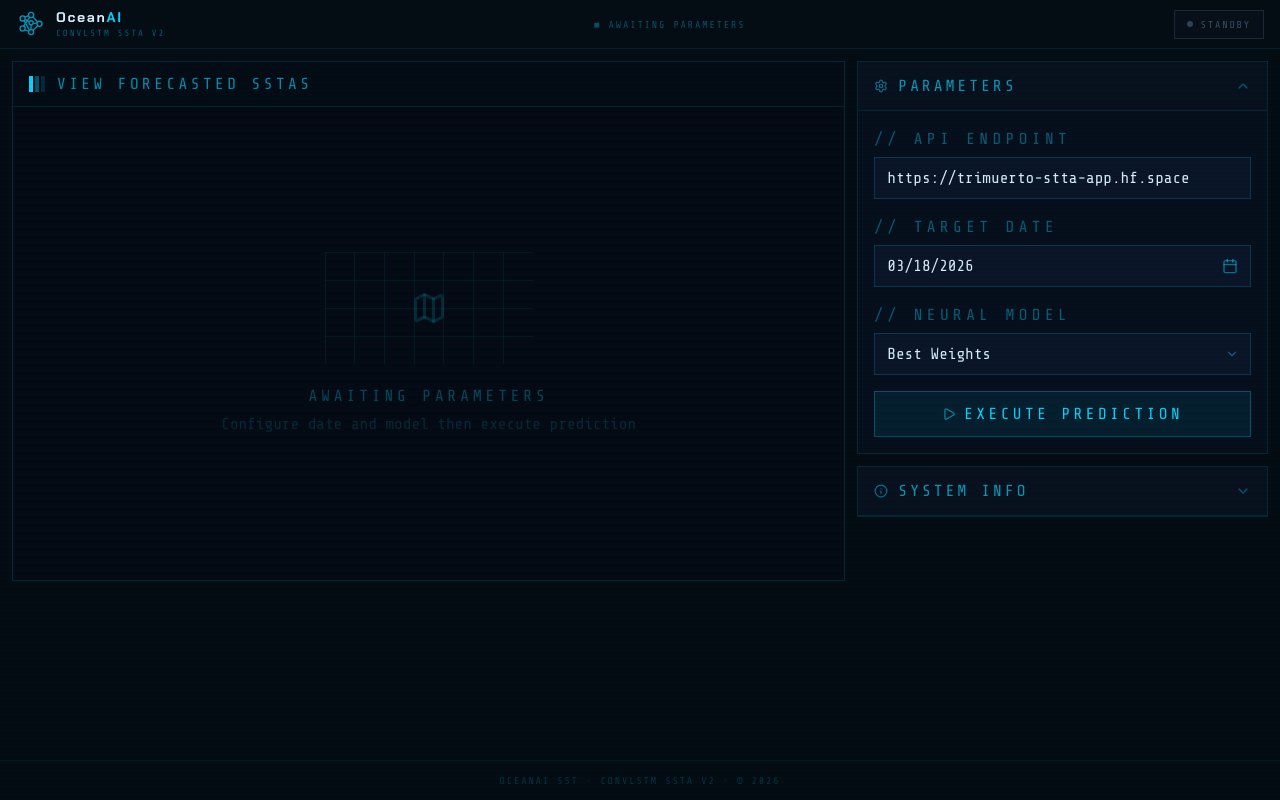
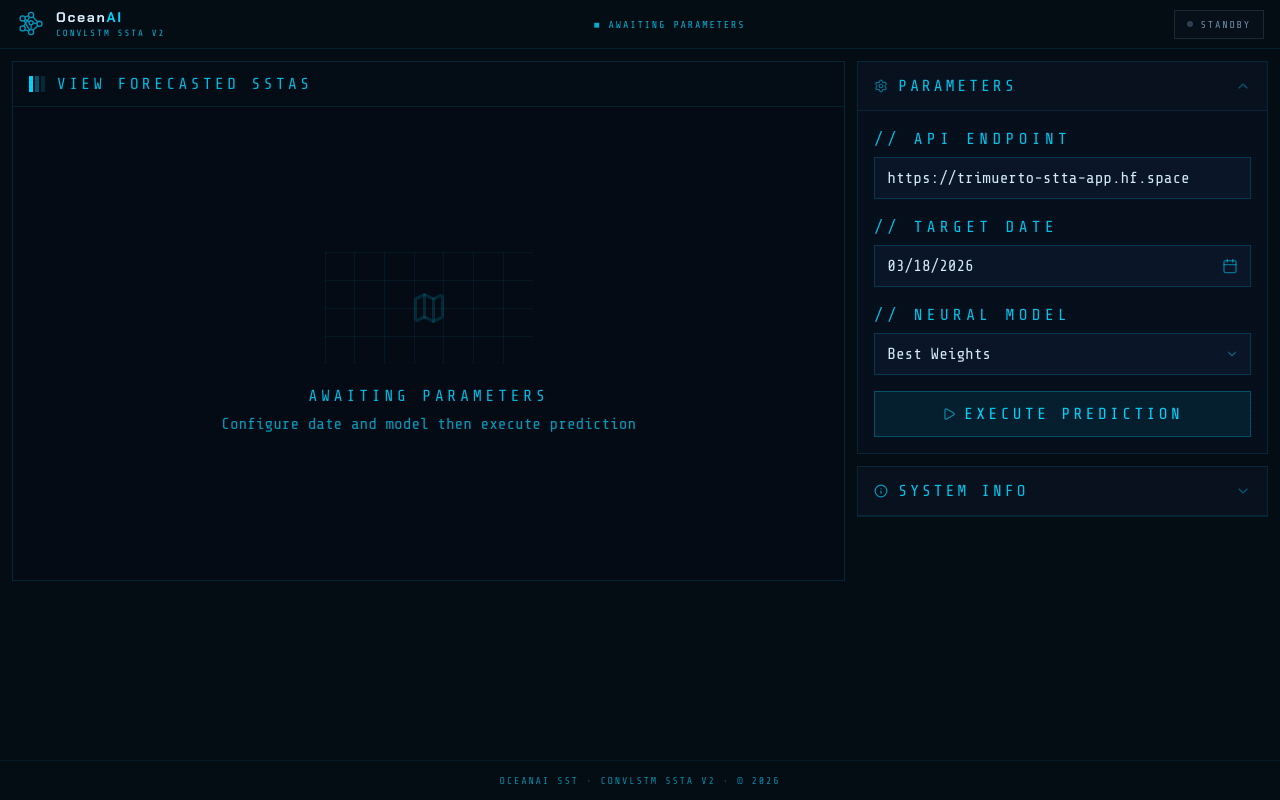
Before and after one commit to Valsodark/sst, a React (Vite) app: page / in a window 1280 px wide. Built offline with nearby package versions, Linux system fonts and the light colour scheme.

Commit message:
style changes

```diff
--- a/src/App.tsx
+++ b/src/App.tsx
@@ -31,9 +31,9 @@ const DIFF_ENTRIES = [
 
 const DiffLegend = ({ horizontal = false }: { horizontal?: boolean }) => (
   <div className={`bg-[#09162a] border border-[#00d4ff]/12 p-2 font-data text-[16px] tracking-wider flex ${horizontal ? 'flex-row items-center justify-center gap-3 w-auto flex-wrap max-w-full' : 'flex-col justify-center gap-1 shrink-0 w-[100px]'}`}>
-    <div className={`text-[#00d4ff]/40 uppercase text-center ${horizontal ? 'pr-2 border-r border-[#00d4ff]/15' : 'mb-1 border-b border-[#00d4ff]/15 pb-1'}`}>Error</div>
+    <div className={`text-[#00d4ff]/90 uppercase text-center ${horizontal ? 'pr-2 border-r border-[#00d4ff]/15' : 'mb-1 border-b border-[#00d4ff]/15 pb-1'}`}>Error</div>
     {DIFF_ENTRIES.map(({ color, label }) => (
-      <div key={label} className="flex items-center gap-1.5 whitespace-nowrap text-[#a8c8e8]/60">
+      <div key={label} className="flex items-center gap-1.5 whitespace-nowrap text-[#a8c8e8]/85">
         <span className="w-2 h-2 shrink-0" style={{ backgroundColor: color }} />
         {label}
       </div>
@@ -586,7 +586,7 @@ ${csvData}`;
           style={{borderBottom:'1px solid rgba(0,212,255,0.1)',background:'#08111e'}}>
           <div className="flex items-center gap-2.5">
             <Settings className="w-3.5 h-3.5" style={{color:'rgba(0,212,255,0.5)'}} />
-            <span className="font-data text-[16px] tracking-[0.2em] uppercase" style={{color:'rgba(0,212,255,0.7)'}}>Parameters</span>
+            <span className="font-data text-[16px] tracking-[0.2em] uppercase" style={{color:'rgba(0,212,255,0.92)'}}>Parameters</span>
           </div>
           <ChevronDown className={`w-4 h-4 transition-transform ${openSections.includes('controls') ? 'rotate-180' : ''}`} style={{color:'rgba(0,212,255,0.35)'}} />
         </button>
@@ -594,18 +594,18 @@ ${csvData}`;
           <div className="p-4">
             <form onSubmit={handlePredict} className="space-y-4">
               <div>
-                <label className="block font-data text-[16px] tracking-[0.28em] uppercase mb-1.5" style={{color:'rgba(0,212,255,0.4)'}}>// API Endpoint</label>
+                <label className="block font-data text-[16px] tracking-[0.28em] uppercase mb-1.5" style={{color:'rgba(0,212,255,0.92)'}}>// API Endpoint</label>
                 <input type="text" value={apiUrl} onChange={e => setApiUrl(e.target.value)}
                   className="w-full px-3 py-2 font-data text-[16px] focus:outline-none"
                   style={{background:'#0a1628',border:'1px solid rgba(0,212,255,0.18)',color:'#d4eaf7'}}
                   placeholder="https://trimuerto-stta-app.hf.space" required disabled />
               </div>
               <div>
-                <label className="block font-data text-[16px] tracking-[0.28em] uppercase mb-1.5" style={{color:'rgba(0,212,255,0.4)'}}>// Target Date</label>
+                <label className="block font-data text-[16px] tracking-[0.28em] uppercase mb-1.5" style={{color:'rgba(0,212,255,0.92)'}}>// Target Date</label>
                 <DatePicker value={targetDate} onChange={setTargetDate} min="2026-03-04" max="2026-03-18" />
               </div>
               <div>
-                <label className="block font-data text-[16px] tracking-[0.28em] uppercase mb-1.5" style={{color:'rgba(0,212,255,0.4)'}}>// Neural Model</label>
+                <label className="block font-data text-[16px] tracking-[0.28em] uppercase mb-1.5" style={{color:'rgba(0,212,255,0.92)'}}>// Neural Model</label>
                 <div className="relative">
                   <select value={selectedModel} onChange={e => setSelectedModel(e.target.value)}
                     className="w-full pl-3 pr-9 py-2 font-data text-[16px] focus:outline-none"
@@ -641,7 +641,7 @@ ${csvData}`;
             style={{borderBottom:'1px solid rgba(0,212,255,0.1)',background:'#08111e'}}>
             <div className="flex items-center gap-2.5">
               <Activity className="w-3.5 h-3.5" style={{color:'rgba(0,212,255,0.5)'}} />
-              <span className="font-data text-[16px] tracking-[0.2em] uppercase" style={{color:'rgba(0,212,255,0.7)'}}>Analysis Results</span>
+              <span className="font-data text-[16px] tracking-[0.2em] uppercase" style={{color:'rgba(0,212,255,0.92)'}}>Analysis Results</span>
             </div>
             <ChevronDown className={`w-4 h-4 transition-transform ${openSections.includes('metrics') ? 'rotate-180' : ''}`} style={{color:'rgba(0,212,255,0.35)'}} />
           </button>
@@ -666,7 +666,7 @@ ${csvData}`;
                     ? <><Activity className="w-3.5 h-3.5" /> View AI Summary</>
                     : <><Activity className="w-3.5 h-3.5" /> Generate AI Summary</>}
               </button>
-              <p className="font-data text-[11px] lg:text-[13px] tracking-[0.12em] text-center" style={{color:'rgba(129,140,248,0.4)'}}>
+              <p className="font-data text-[11px] lg:text-[13px] tracking-[0.12em] text-center" style={{color:'rgba(129,140,248,0.85)'}}>
                 Optional · powered by Puter AI · sign-in required
               </p>
             </div>
@@ -679,16 +679,16 @@ ${csvData}`;
         <button onClick={() => toggleSection('about')} className="w-full px-4 py-3 flex items-center justify-between transition-colors"
           style={{borderBottom:'1px solid rgba(0,212,255,0.1)',background:'#08111e'}}>
           <div className="flex items-center gap-2.5">
-            <Info className="w-3.5 h-3.5" style={{color:'rgba(0,212,255,0.5)'}} />
-            <span className="font-data text-[16px] tracking-[0.2em] uppercase" style={{color:'rgba(0,212,255,0.7)'}}>System Info</span>
+            <Info className="w-3.5 h-3.5" style={{color:'rgba(0,212,255,0.7)'}} />
+            <span className="font-data text-[16px] tracking-[0.2em] uppercase" style={{color:'rgba(0,212,255,0.92)'}}>System Info</span>
           </div>
           <ChevronDown className={`w-4 h-4 transition-transform ${openSections.includes('about') ? 'rotate-180' : ''}`} style={{color:'rgba(0,212,255,0.35)'}} />
         </button>
         {openSections.includes('about') && (
-          <div className="p-4 space-y-3 font-data text-[16px] leading-relaxed" style={{color:'rgba(0,212,255,0.4)'}}>
+          <div className="p-4 space-y-3 font-data text-[16px] leading-relaxed" style={{color:'rgba(168,210,235,0.96)'}}>
             <p>ConvLSTM neural network trained on global Sea Surface Temperature Anomaly (SSTa) data. Ingests 10 prior days and outputs the predicted anomaly map for the target date.</p>
             <div className="pt-3" style={{borderTop:'1px solid rgba(0,212,255,0.1)'}}>
-              <div className="mb-1" style={{color:'rgba(0,212,255,0.55)'}}>// Error Map Key</div>
+              <div className="mb-1" style={{color:'rgba(0,212,255,0.92)'}}>// Error Map Key</div>
               <p>Positive (red) → over-predicted. Negative (blue) → under-predicted. Near-zero (white) → high accuracy.</p>
             </div>
           </div>
@@ -719,19 +719,19 @@ ${csvData}`;
                 <div className="text-sm font-bold tracking-[0.12em]" style={{color:'#d4eaf7'}}>
                   Ocean<span style={{color:'#00d4ff'}}>AI</span>
                 </div>
-                <div className="font-data text-[9px] tracking-[0.22em] uppercase" style={{color:'rgba(0,212,255,0.4)'}}>
+                <div className="font-data text-[9px] tracking-[0.22em] uppercase" style={{color:'rgba(0,212,255,0.85)'}}>
                   ConvLSTM SSTa v2
                 </div>
               </div>
             </div>
 
             {/* Center readout */}
-            <div className="hidden md:flex items-center gap-6 font-data text-[10px] tracking-[0.18em] uppercase" style={{color:'rgba(0,212,255,0.35)'}}>
+            <div className="hidden md:flex items-center gap-6 font-data text-[10px] tracking-[0.18em] uppercase" style={{color:'rgba(0,212,255,0.82)'}}>
               {result ? (
                 <>
-                  <span style={{color:'rgba(0,212,255,0.55)'}}>DATE: {result.target_date}</span>
+                  <span style={{color:'rgba(0,212,255,0.82)'}}>DATE: {result.target_date}</span>
                   {result.mse !== null && <span>MSE: {result.mse.toFixed(4)}</span>}
-                  <span style={{color:'rgba(52,211,153,0.6)'}}>■ DATA LOADED</span>
+                  <span style={{color:'rgba(52,211,153,0.88)'}}>■ DATA LOADED</span>
                 </>
               ) : <span>■ AWAITING PARAMETERS</span>}
             </div>
@@ -742,7 +742,7 @@ ${csvData}`;
                 style={{
                   border: `1px solid ${isLoading ? 'rgba(251,191,36,0.3)' : result ? 'rgba(0,212,255,0.25)' : 'rgba(100,140,170,0.2)'}`,
                   background: isLoading ? 'rgba(251,191,36,0.04)' : result ? 'rgba(0,212,255,0.05)' : 'rgba(100,140,170,0.03)',
-                  color: isLoading ? '#fbbf24' : result ? '#00d4ff' : 'rgba(100,140,170,0.5)',
+                  color: isLoading ? '#fbbf24' : result ? '#00d4ff' : 'rgba(130,165,195,0.85)',
                 }}>
                 <div className="w-1.5 h-1.5 rounded-full" style={{
                   background: isLoading ? '#fbbf24' : result ? '#00d4ff' : 'rgba(100,140,170,0.4)',
@@ -776,7 +776,7 @@ ${csvData}`;
                     <div className="w-1 h-4" style={{background:'rgba(0,212,255,0.35)'}} />
                     <div className="w-1 h-4" style={{background:'rgba(0,212,255,0.15)'}} />
                   </div>
-                  <span className="font-data text-[11px] lg:text-[16px] tracking-[0.22em] uppercase" style={{color:'rgba(0,212,255,0.65)'}}>
+                  <span className="font-data text-[11px] lg:text-[16px] tracking-[0.22em] uppercase" style={{color:'rgba(0,212,255,0.88)'}}>
                     View Forecasted SSTAs
                   </span>
                 </div>
@@ -800,7 +800,7 @@ ${csvData}`;
                       <div className="absolute inset-0 rounded-full" style={{border:'1px solid rgba(0,212,255,0.4)',animation:'sonar-ping 1.4s ease-out infinite'}} />
                       <div className="absolute inset-0 rounded-full" style={{border:'1px solid rgba(0,212,255,0.25)',animation:'sonar-ping 1.4s ease-out 0.7s infinite'}} />
                     </div>
-                    <div className="font-data text-[16px] tracking-[0.3em] uppercase text-center" style={{color:'rgba(0,212,255,0.4)',animation:'pulse 2s ease-in-out infinite'}}>
+                    <div className="font-data text-[16px] tracking-[0.3em] uppercase text-center" style={{color:'rgba(0,212,255,0.92)',animation:'pulse 2s ease-in-out infinite'}}>
                       Neural Model Processing...
                     </div>
                   </div>
@@ -819,8 +819,8 @@ ${csvData}`;
                       </div>
                     </div>
                     <div className="text-center">
-                      <div className="font-data text-[16px] tracking-[0.25em] uppercase" style={{color:'rgba(0,212,255,0.3)'}}>Awaiting Parameters</div>
-                      <div className="font-data text-[16px] mt-1" style={{color:'rgba(0,212,255,0.15)'}}>Configure date and model then execute prediction</div>
+                      <div className="font-data text-[16px] tracking-[0.25em] uppercase" style={{color:'rgba(0,212,255,0.88)'}}>Awaiting Parameters</div>
+                      <div className="font-data text-[16px] mt-1" style={{color:'rgba(0,212,255,0.72)'}}>Configure date and model then execute prediction</div>
                     </div>
                   </div>
                 ) : currentMap ? (
@@ -830,7 +830,7 @@ ${csvData}`;
                       {timeStep < 10 ? (
                         <div className="flex items-center gap-2">
                           <div className="w-1.5 h-1.5 rounded-full" style={{background:'#00d4ff'}} />
-                          <span className="font-data text-[11px] lg:text-[16px] tracking-[0.2em] uppercase" style={{color:'rgba(0,212,255,0.6)'}}>
+                          <span className="font-data text-[11px] lg:text-[16px] tracking-[0.2em] uppercase" style={{color:'rgba(0,212,255,0.88)'}}>
                             Input Sequence — Day {timeStep + 1} / 10
                           </span>
                         </div>
@@ -870,7 +870,7 @@ ${csvData}`;
                           {timeStep < 10 ? `IN-D${String(timeStep+1).padStart(2,'0')}` : predictionView.slice(0,4).toUpperCase()}
                         </div>
                         {(!result.actual && timeStep === 10 && predictionView === 'actual') || (!result.difference && timeStep === 10 && predictionView === 'difference') ? (
-                          <div className="w-full h-full flex items-center justify-center font-data text-[16px] tracking-widest uppercase" style={{color:'rgba(0,212,255,0.2)'}}>No Data Available</div>
+                          <div className="w-full h-full flex items-center justify-center font-data text-[16px] tracking-widest uppercase" style={{color:'rgba(0,212,255,0.75)'}}>No Data Available</div>
                         ) : (
                           <>
                             {isViewTransitioning && (
@@ -908,20 +908,20 @@ ${csvData}`;
               {result && (
                 <div className="px-4 py-3" style={{borderTop:'1px solid rgba(0,212,255,0.1)',background:'rgba(4,12,20,0.8)'}}>
                   <div className="flex items-center justify-between mb-2.5">
-                    <span className="font-data text-[11px] lg:text-[16px] tracking-[0.28em] uppercase" style={{color:'rgba(0,212,255,0.35)'}}>Temporal Navigation</span>
+                    <span className="font-data text-[11px] lg:text-[16px] tracking-[0.28em] uppercase" style={{color:'rgba(0,212,255,0.88)'}}>Temporal Navigation</span>
                     <button
                       onClick={() => { if (!isPlaying && timeStep >= 10) setTimeStep(0); setIsPlaying(!isPlaying); }}
                       className="flex items-center gap-1.5 font-data text-[11px] lg:text-[16px] tracking-[0.2em] uppercase px-2.5 py-1 transition-all"
-                      style={{border:'1px solid rgba(0,212,255,0.18)',color:'rgba(0,212,255,0.55)'}}>
+                      style={{border:'1px solid rgba(0,212,255,0.18)',color:'rgba(0,212,255,0.82)'}}>
                       {isPlaying ? <><Pause className="w-3 h-3" /> Halt</> : <><Play className="w-3 h-3" /> Sequence</>}
                     </button>
                   </div>
                   <input type="range" min="0" max="10" value={timeStep}
                     onChange={(e) => { setTimeStep(parseInt(e.target.value)); setIsPlaying(false); }}
                     className="w-full" />
-                  <div className="flex justify-between font-data text-[11px] lg:text-[16px] mt-1.5" style={{color:'rgba(0,212,255,0.25)'}}>
+                  <div className="flex justify-between font-data text-[11px] lg:text-[16px] mt-1.5" style={{color:'rgba(0,212,255,0.8)'}}>
                     <span>D01</span><span>D05</span><span>D10</span>
-                    <span style={{color:'rgba(129,140,248,0.45)'}}>PRED</span>
+                    <span style={{color:'rgba(129,140,248,0.92)'}}>PRED</span>
                   </div>
                 </div>
               )}
@@ -944,7 +944,7 @@ ${csvData}`;
                         <MapCanvas data={sd} width={result.width} height={result.height} minTemp={min} maxTemp={max}
                           cmap={sc} animateTransition={false} onClick={() => setFullScreenMap(key as any)} />
                       ) : (
-                        <div className="w-full h-full flex items-center justify-center font-data text-[16px] tracking-widest uppercase" style={{color:'rgba(0,212,255,0.15)'}}>N/A</div>
+                        <div className="w-full h-full flex items-center justify-center font-data text-[16px] tracking-widest uppercase" style={{color:'rgba(0,212,255,0.72)'}}>N/A</div>
                       )}
                     </div>
                   </div>
@@ -984,7 +984,7 @@ ${csvData}`;
                 }}>
                 {/* Modal header */}
                 <div className="flex items-center justify-between mb-3 shrink-0">
-                  <span className="font-data text-[16px] tracking-[0.22em] uppercase" style={{color:'rgba(0,212,255,0.5)'}}>Mission Control</span>
+                  <span className="font-data text-[16px] tracking-[0.22em] uppercase" style={{color:'rgba(0,212,255,0.92)'}}>Mission Control</span>
                   <button onClick={() => setIsConfigOpen(false)} className="p-1.5 transition-colors" style={{border:'1px solid rgba(0,212,255,0.2)',color:'rgba(0,212,255,0.5)'}}>
                     <X className="w-4 h-4" />
                   </button>
@@ -1020,7 +1020,7 @@ ${csvData}`;
                         <div className="absolute inset-0 rounded-full" style={{border:'1px solid rgba(129,140,248,0.15)'}} />
                         <div className="absolute inset-0 rounded-full" style={{border:'1px solid transparent',borderTopColor:'rgba(129,140,248,0.6)',animation:'spin-slow 1.4s linear infinite'}} />
                       </div>
-                      <div className="font-data text-[16px] tracking-[0.3em] uppercase" style={{color:'rgba(129,140,248,0.4)',animation:'pulse 2s ease-in-out infinite'}}>
+                      <div className="font-data text-[16px] tracking-[0.3em] uppercase" style={{color:'rgba(129,140,248,0.78)',animation:'pulse 2s ease-in-out infinite'}}>
                         Analyzing basin data...
                       </div>
                     </div>
@@ -1033,7 +1033,7 @@ ${csvData}`;
                       </div>
                     </div>
                   ) : aiSummaryText ? (
-                    <div className="space-y-2 text-[16px] leading-relaxed" style={{color:'rgba(212,234,247,0.75)'}}>
+                    <div className="space-y-2 text-[16px] leading-relaxed" style={{color:'rgba(212,234,247,0.97)'}}>
                       {aiSummaryText.split('\n').map((line, i) => {
                         if (line.startsWith('#')) {
                           const text = line.replace(/^#+\s/, '');
@@ -1091,10 +1091,10 @@ ${csvData}`;
                   {fullScreenMapProps.showTimeline && result && (
                     <div className="w-full max-w-4xl p-3" style={{border:'1px solid rgba(0,212,255,0.1)',background:'rgba(4,12,20,0.92)',backdropFilter:'blur(8px)'}}>
                       <div className="flex items-center justify-between mb-2">
-                        <span className="font-data text-[11px] lg:text-[16px] tracking-[0.28em] uppercase" style={{color:'rgba(0,212,255,0.35)'}}>Timeline</span>
+                        <span className="font-data text-[11px] lg:text-[16px] tracking-[0.28em] uppercase" style={{color:'rgba(0,212,255,0.88)'}}>Timeline</span>
                         <button onClick={() => { if (!isPlaying && timeStep >= 10) setTimeStep(0); setIsPlaying(!isPlaying); }}
                           className="flex items-center gap-1.5 font-data text-[11px] lg:text-[16px] tracking-[0.2em] uppercase px-2.5 py-1 transition-all"
-                          style={{border:'1px solid rgba(0,212,255,0.18)',color:'rgba(0,212,255,0.55)'}}>
+                          style={{border:'1px solid rgba(0,212,255,0.18)',color:'rgba(0,212,255,0.82)'}}>
                           {isPlaying ? <><Pause className="w-3 h-3" /> Halt</> : <><Play className="w-3 h-3" /> Play</>}
                         </button>
                       </div>
@@ -1102,7 +1102,7 @@ ${csvData}`;
                         <input type="range" min={0} max={10} step={1} value={timeStep}
                           onChange={e => { setTimeStep(parseInt(e.target.value)); setIsPlaying(false); }}
                           className="flex-1" />
-                        <div className="font-data text-[16px] min-w-[56px] text-right" style={{color:'rgba(0,212,255,0.45)'}}>
+                        <div className="font-data text-[16px] min-w-[56px] text-right" style={{color:'rgba(0,212,255,0.88)'}}>
                           {timeStep === 10 ? (predictionView === 'actual' ? 'TRUTH' : predictionView === 'difference' ? 'DIFF' : 'PRED') : `D${String(timeStep+1).padStart(2,'0')}`}
                         </div>
                       </div>
@@ -1120,7 +1120,7 @@ ${csvData}`;
             borderColor:'rgba(0,212,255,0.08)',
             paddingBottom:'env(safe-area-inset-bottom)',
           }}>
-          <div className="max-w-[1400px] mx-auto px-4 py-3 text-center font-data text-[10px] tracking-[0.18em] uppercase" style={{color:'rgba(0,212,255,0.2)'}}>
+          <div className="max-w-[1400px] mx-auto px-4 py-3 text-center font-data text-[10px] tracking-[0.18em] uppercase" style={{color:'rgba(0,212,255,0.65)'}}>
             OceanAI SST · ConvLSTM SSTa v2 · © 2026
           </div>
         </footer>
--- a/src/components/DatePicker.tsx
+++ b/src/components/DatePicker.tsx
@@ -119,7 +119,7 @@ export function DatePicker({ value, onChange, min, max }: { value: string; onCha
           {/* Weekday header */}
           <div className="grid grid-cols-7 mb-1">
             {WEEKDAYS.map(d => (
-              <div key={d} className="text-center text-[11px] tracking-wider uppercase py-1" style={{ color: 'rgba(0,212,255,0.3)' }}>
+              <div key={d} className="text-center text-[11px] tracking-wider uppercase py-1" style={{ color: 'rgba(0,212,255,0.82)' }}>
                 {d}
               </div>
             ))}
@@ -140,7 +140,7 @@ export function DatePicker({ value, onChange, min, max }: { value: string; onCha
                   onClick={() => pick(d)}
                   className="aspect-square flex items-center justify-center text-[14px] transition-colors"
                   style={{
-                    color: disabled ? 'rgba(0,212,255,0.12)' : isSel ? '#040c14' : inMonth ? '#d4eaf7' : 'rgba(0,212,255,0.2)',
+                    color: disabled ? 'rgba(0,212,255,0.35)' : isSel ? '#040c14' : inMonth ? '#d4eaf7' : 'rgba(0,212,255,0.62)',
                     background: isSel ? '#00d4ff' : 'transparent',
                     border: isToday && !isSel ? '1px solid rgba(0,212,255,0.4)' : '1px solid transparent',
                     cursor: disabled ? 'not-allowed' : 'pointer',
--- a/src/components/StatBox.tsx
+++ b/src/components/StatBox.tsx
@@ -5,9 +5,9 @@ export function StatBox({ label, value, subtext, color = "text-[#d4eaf7]" }: { l
     return (
         <div className="bg-[#0a1628] border border-[#00d4ff]/10 p-3 flex flex-col relative overflow-hidden">
             <div className="absolute top-0 left-0 w-1.5 h-full bg-gradient-to-b from-[#00d4ff]/30 to-transparent" />
-            <span className="text-[16px] tracking-[0.25em] text-[#00d4ff]/40 uppercase font-data mb-1.5 ml-2">{label}</span>
+            <span className="text-[16px] tracking-[0.25em] text-[#00d4ff]/90 uppercase font-data mb-1.5 ml-2">{label}</span>
             <span className={cn("text-xl font-light tracking-tight ml-2", color)}>{value}</span>
-            {subtext && <span className="text-[16px] text-[#00d4ff]/25 mt-1 font-data ml-2">{subtext}</span>}
+            {subtext && <span className="text-[16px] text-[#00d4ff]/72 mt-1 font-data ml-2">{subtext}</span>}
         </div>
     );
 }
--- a/src/index.css
+++ b/src/index.css
@@ -14,7 +14,7 @@
   --rose-accent: #fb7185;
   --amber-accent: #fbbf24;
   --data-white: #d4eaf7;
-  --text-muted: rgba(120, 180, 220, 0.45);
+  --text-muted: rgba(150, 195, 230, 0.75);
 }
 
 html, body {
```
